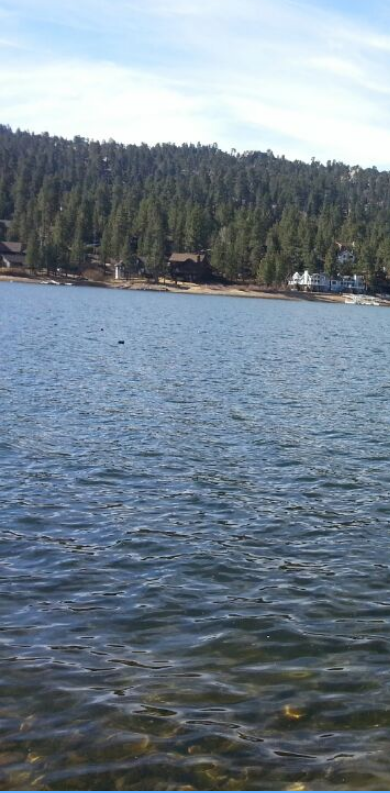
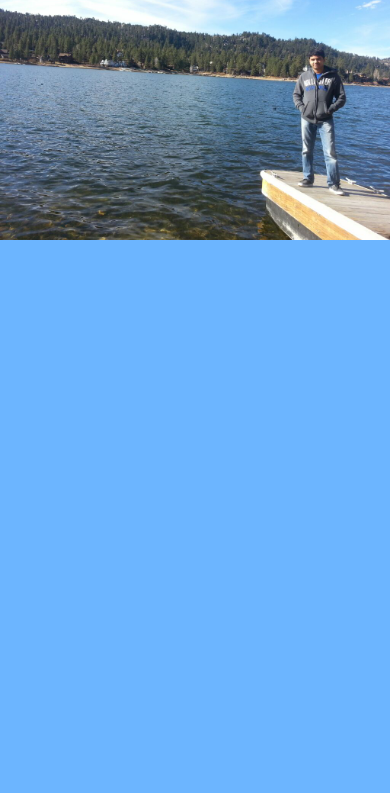
Before and after one commit to neildcruz19/neildcruz.com, a plain HTML site: page home.html in a window 390 px wide. Shown: the part 53-846 px from the top of the page. Drawn offline with nearby package versions, Linux system fonts and the light colour scheme.

Commit message:
make image responsive

```diff
--- a/css/style.css
+++ b/css/style.css
@@ -19,5 +19,6 @@ body {
 
 #profile {
     background-image: url('../img/profile.jpg');
-    background-size: cover;
+    background-repeat: no-repeat;
+	background-size: 100% auto;
 }
```
